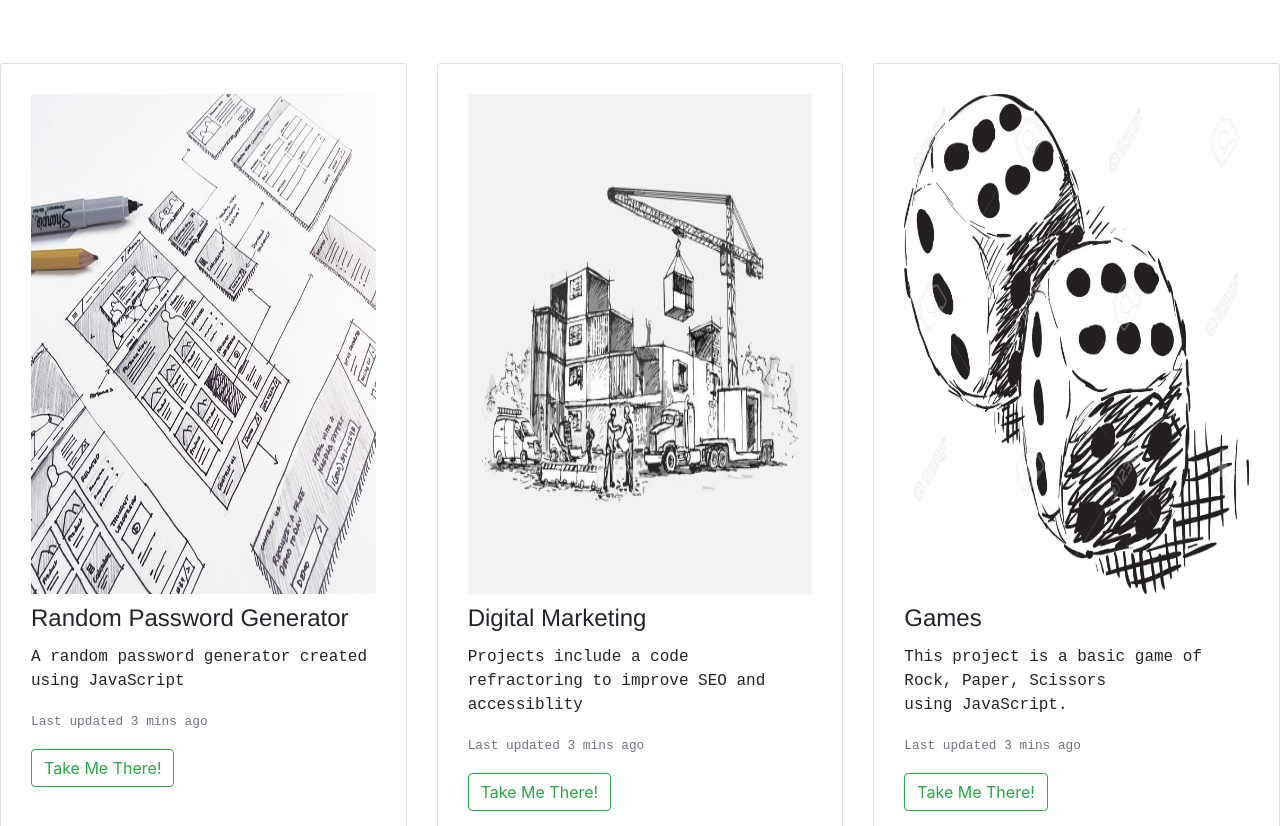
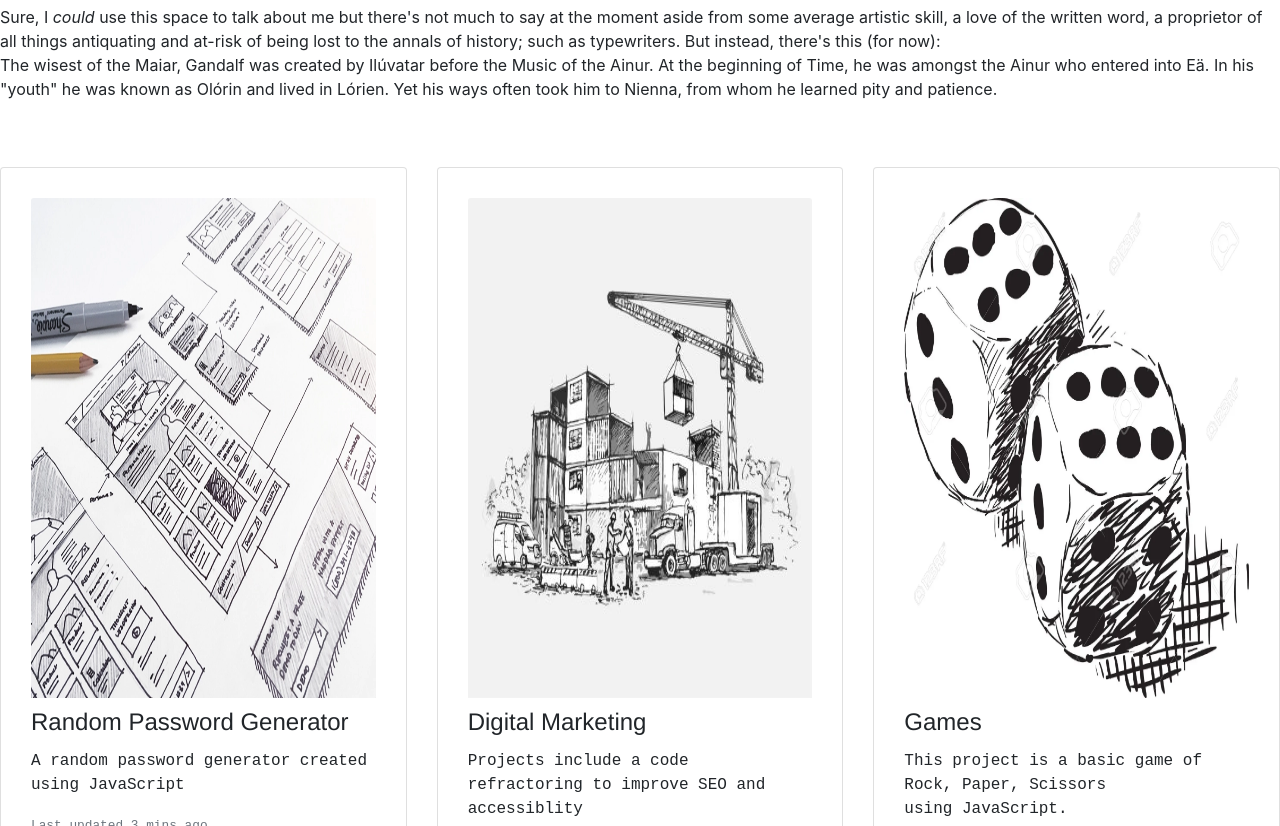
Before and after one commit to Sevillea/Bootstrap-Portfolio, a plain HTML site: page index.html in a window 1280 px wide. Shown: the part 246-1072 px from the top of the page. Drawn offline with nearby package versions, Linux system fonts and the light colour scheme; a script that the page names is missing.

Commit message:
added-intro

```diff
--- a/index.html
+++ b/index.html
@@ -36,7 +36,8 @@
 </div>
 <div>
   <h1 class="about-me">About Me</h1>
-  <p></p>
+  <p> Sure, I <i>could</i> use this space to talk about me but there's not much to say at the moment aside from some average artistic skill, a love of the written word, a proprietor of all things antiquating and at-risk of being lost to the annals of history; such as typewriters. But instead, there's this (for now):<br>
+    The wisest of the Maiar, Gandalf was created by Ilúvatar before the Music of the Ainur. At the beginning of Time, he was amongst the Ainur who entered into Eä. In his "youth" he was known as Olórin and lived in Lórien. Yet his ways often took him to Nienna, from whom he learned pity and patience.  </p>
 </div>
 
   <body>
@@ -56,7 +57,7 @@
                                       Last updated 3 mins ago
                                   </small>
                             </p>
-                            <button class="btn btn-outline-success me-2" type="button">Take Me There!</button>
+                            <button  class="btn btn-outline-success me-2" type="button"><a href="https://sevillea.github.io/Password-Generator/" target = "_blank">Take Me There!</a></button>
                           </div>
                       </div>
 
@@ -73,7 +74,7 @@
                               Last updated 3 mins ago
                             </small>
                         </p>
-                        <button class="btn btn-outline-success me-2" type="button">Take Me There!</button>
+                        <button class="btn btn-outline-success me-2" type="button"><a href="https://sevillea.github.io/HoriSEOn-Digital-Marketing-Agency/" target="_blank">Take Me There!</a></button>
                           </div>
                       </div>
 
```
